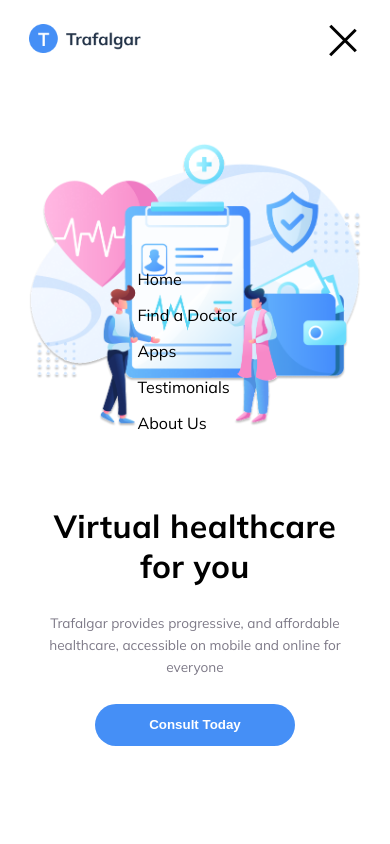
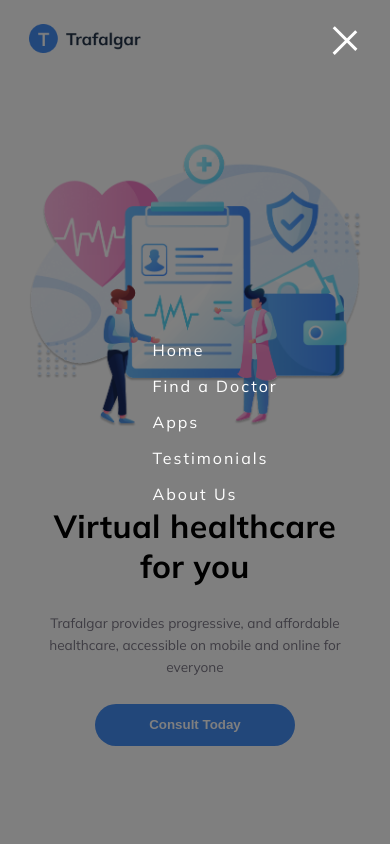
Before and after one commit to Prajwol-Shrestha/YIPL, a plain HTML site: page index.html in a window 390 px wide. Both pictures are taken after a click on the element 342 px from the left and 40 px from the top of the page. Shown: the top 844 px of the page. Drawn offline with Linux system fonts and the light colour scheme.

Commit message:
mobile menu done

```diff
--- a/index.html
+++ b/index.html
@@ -23,7 +23,8 @@
                 <div class="bar bar-3"></div>
             </div>
 
-            <div class="menu-overlay">
+            <div class="menu-overlay-container">
+                <div class="menu-overlay flex">
                     <ul class="nav-links-sm flex mobile-menu">
                         <li class="nav-link active"> <a href="#home"> Home  </a> </li>
                         <li class="nav-link"> <a href="#findadoctor"> Find a Doctor </a> </li>
@@ -31,6 +32,7 @@
                         <li class="nav-link"> <a href="#testimonials"> Testimonials </a> </li>
                         <li class="nav-link"> <a href="#aboutus"> About Us </a> </li>
                     </ul>
+                </div>
             </div>
 
 
--- a/index.js
+++ b/index.js
@@ -1,10 +1,13 @@
 const hamburger = document.querySelector('.hamburger')
-const menuOverlay = document.querySelector('.menu-overlay')
-const menuSm = document.querySelector('.mobile-menu')
+const menuOverlay = document.querySelector('.menu-overlay-container')
+const bars = document.querySelectorAll('.bar')
 
 function toggleMenu(){
     hamburger.classList.toggle('change')
-    menuOverlay.classList.toggle('top30VH')
+    bars.forEach( (bar) =>
+        bar.classList.toggle('color-white')
+    )
+    menuOverlay.classList.toggle('top0')
 }
 
 hamburger.addEventListener('click', toggleMenu)
--- a/styles/_blog-section.scss
+++ b/styles/_blog-section.scss
@@ -20,9 +20,17 @@
 
         .blog-card{
             max-width: 300px;
-            box-shadow: 8px 10px 19px -5px rgba(140,139,139,0.75);
-            -webkit-box-shadow: 8px 10px 19px -5px rgba(140,139,139,0.75);
-            -moz-box-shadow: 8px 10px 19px -5px rgba(140,139,139,0.75);
+            cursor: pointer;
+            box-shadow: 0px 0px 3px 0px rgba(163,162,162,0.75);
+            -webkit-box-shadow: 0px 0px 3px 0px rgba(163,162,162,0.75);
+            -moz-box-shadow: 0px 0px 3px 0px rgba(163,162,162,0.75);
+            transition: 0.5s ease-in-out;
+
+            &:hover{
+                box-shadow: 8px 10px 19px -5px rgba(140,139,139,0.75);
+                -webkit-box-shadow: 8px 10px 19px -5px rgba(140,139,139,0.75);
+                -moz-box-shadow: 8px 10px 19px -5px rgba(140,139,139,0.75);
+            }
 
             border-radius: 1.5em;
 
--- a/styles/_navbar.scss
+++ b/styles/_navbar.scss
@@ -8,12 +8,16 @@
             cursor: pointer;
         }
     }
+    .hamburger{
+        z-index: 5;
+    }
     .bar{
-        width: 2.25em;
+        width: 2em;
         height: 0.2em;
         background-color: $clr-black;
         margin: 0.35em 0;
         transition: 0.4s;
+        z-index: 3;
     }
     .change .bar-1 {
         transform: translate(0, 11px) rotate(-45deg);
@@ -24,19 +28,31 @@
         transform: translate(0, -11px) rotate(45deg);
     }
 
-    .menu-overlay{
-        position: absolute;
-        top: -50vh;
-        left: 25vw;
+    .menu-overlay-container{
+        overflow: hidden;
+        position: fixed;
+        top:-100vh;
+        left: 0;
         transition: 0.65s ease-in;
-        // background-color: rgba($color: $clr-black, $alpha: 0.5);
-        // width: 100vw;
-        // height: 100vh;
-        // display: none;
+        background-color: rgba($color: $clr-black, $alpha: 0.5);
+        z-index: 2;
 
-        .nav-links-sm{
-            flex-direction: column;
-            gap: 1em;
+        .menu-overlay{
+            align-items: center;
+            justify-content: center;
+            width: 100vw;
+            height: 100vh;
+
+
+            .nav-links-sm{
+                flex-direction: column;
+                gap: 1em;
+                .nav-link{
+                    z-index: 5;
+                    color: $clr-white;
+                    letter-spacing: .125rem;
+                }
+            }
         }
     }
 
--- a/styles/_services-section.scss
+++ b/styles/_services-section.scss
@@ -21,6 +21,7 @@
             -moz-box-shadow: 0px 0px 1px 0px rgba(163,162,162,0.75);
             border: 1px solid $clr-white;
             transition: 0.5s ease-in-out;
+            cursor: pointer;
 
             &:hover {
                 transform: scale(1.05);
--- a/styles/_utils.scss
+++ b/styles/_utils.scss
@@ -7,8 +7,11 @@
     display: flex;
 }
 
-.top30VH{
-    top: 30vh  !important;
+.top0{
+    top: 0  !important;
+}
+.color-white{
+    background-color: $clr-white !important;
 }
 
 .btn,
```
Also changed, not shown: styles/index.css, 1 other file. Lines whose indentation alone changed are shown as unchanged.
